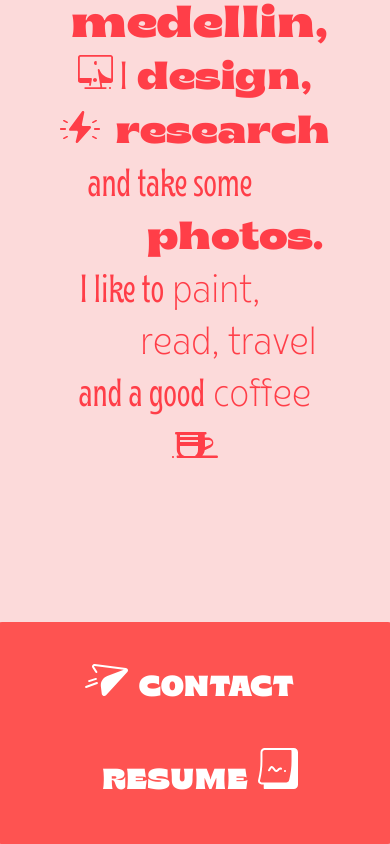
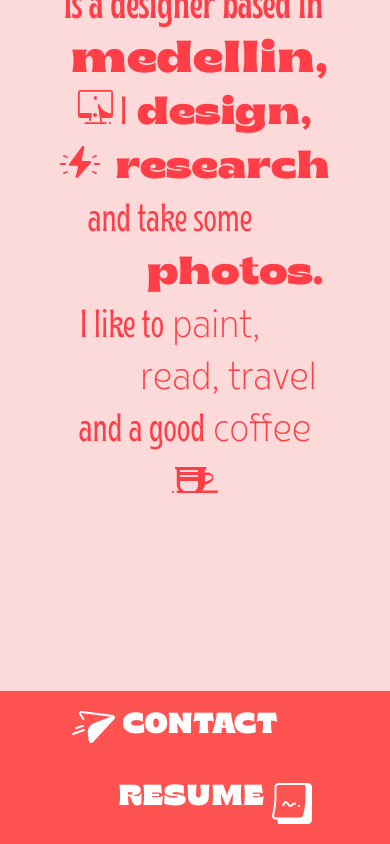
Before and after one commit to Camachocris/vannelope, a React (Create React App) app: page / in a window 390 px wide. Shown: the part 422-1266 px from the top of the page. Built offline with nearby package versions, Linux system fonts and the light colour scheme.

Commit message:
tweak footer

```diff
--- a/src/App.css
+++ b/src/App.css
@@ -139,45 +139,31 @@
 }
 
 .contenedor {
-  grid-area: footer;
+  display: flex;
+  flex-direction: row;
+  justify-content: center;
+  align-items: center;
+  flex-wrap: wrap;
   background-color: #FE5351;
-  height: 66px;
   width: 100vw;
-  border-radius: 7px;
-  flex-direction: column;
-  text-align: center;
-  padding-top: 12px;
-}
-
-.plane {
-  height: 32px;
-  width: 43px;
-  margin-right: 10px;
 }
 
 .contact {
-  height: 29px;
-  width: 157px;
+  display: flex;
   font-family: Brice Black;
   color: #FFFFFF;
   font-size: 29px;
   margin-right: 40px;
+  padding: 20px 0;
 }
 
 .resume {
-  height: 29px;
-  width: 134px;
+  display: flex;
   font-family: Brice Black;
   color: #FFFFFF;
   font-size: 29px;
-  line-height: 32px;
   margin-left: 40px;
-}
-
-.block {
-  height: 40px;
-  width: 40px;
-  margin-left: 10px;
+  padding: 20px 0;
 }
 
 .parrafo-mobile {
@@ -225,23 +211,4 @@
   .like {
     margin-left: -50px;
   }
-  /* Contenedor del final  */
-  .contenedor {
-    width: 400px;
-    height: 200px;
-    padding-bottom: 10px;
-  }
-  .plane {
-    display: inline-block;
-    padding-left: 30px;
-  }
-  .contact {
-    display: inline-block;
-    padding-top: 40px;
-    padding-bottom: 45px;
-  }
-  .block {
-    padding-right: 30px;
-    padding-bottom: 10px;
-  }
 }
--- a/src/App.js
+++ b/src/App.js
@@ -51,13 +51,13 @@ function App() {
       </div>
 
       <div className='contenedor'>
-        <span className='plane'>
+        <span className='contact'>
           <img src={icon4} alt="icon" />
+          &nbsp;<span>CONTACT</span>
         </span>
-        <span className='contact'>CONTACT</span>
-        <span className='resume'>RESUME</span>
-        <span className='block'>
-          <img src={icon5} alt="icon" />
+        <span className='resume'>
+          <span>RESUME</span>
+          &nbsp;<img src={icon5} alt="icon" />
         </span>
       </div>
     </div>
```
